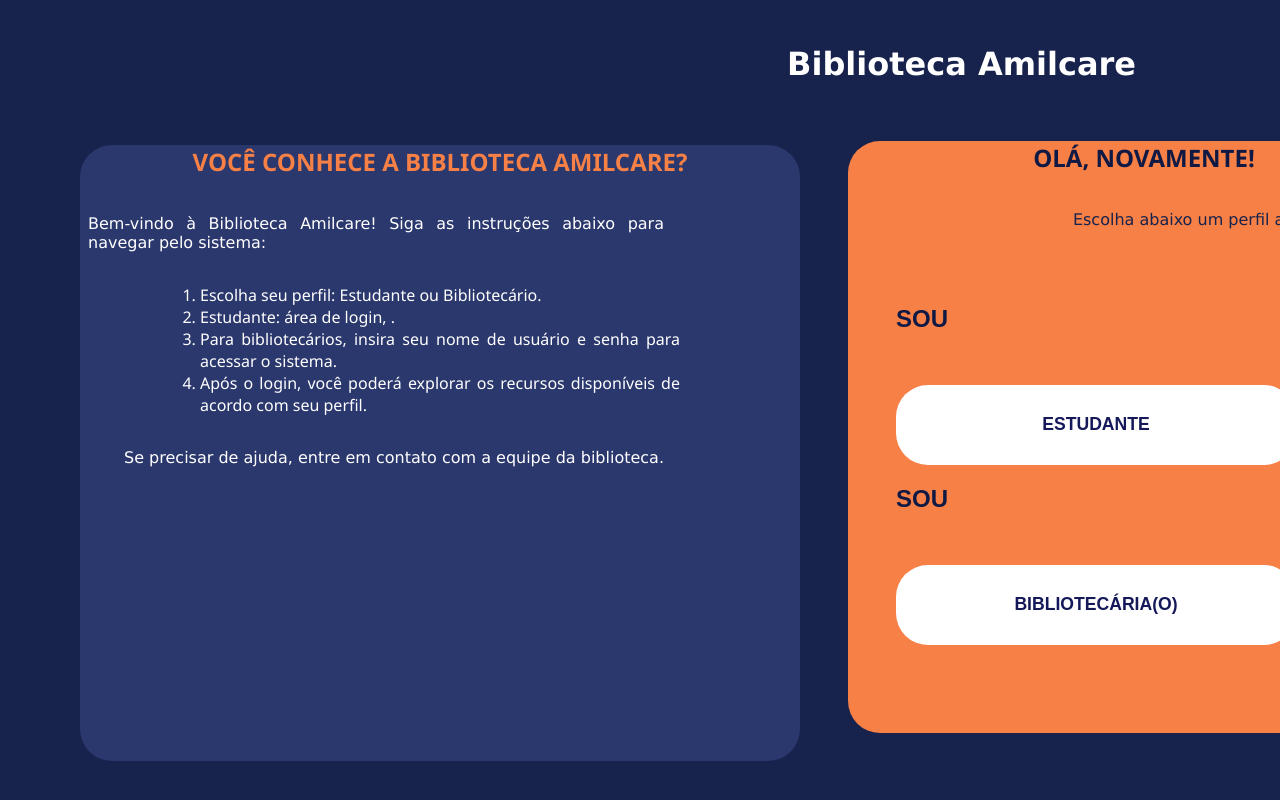
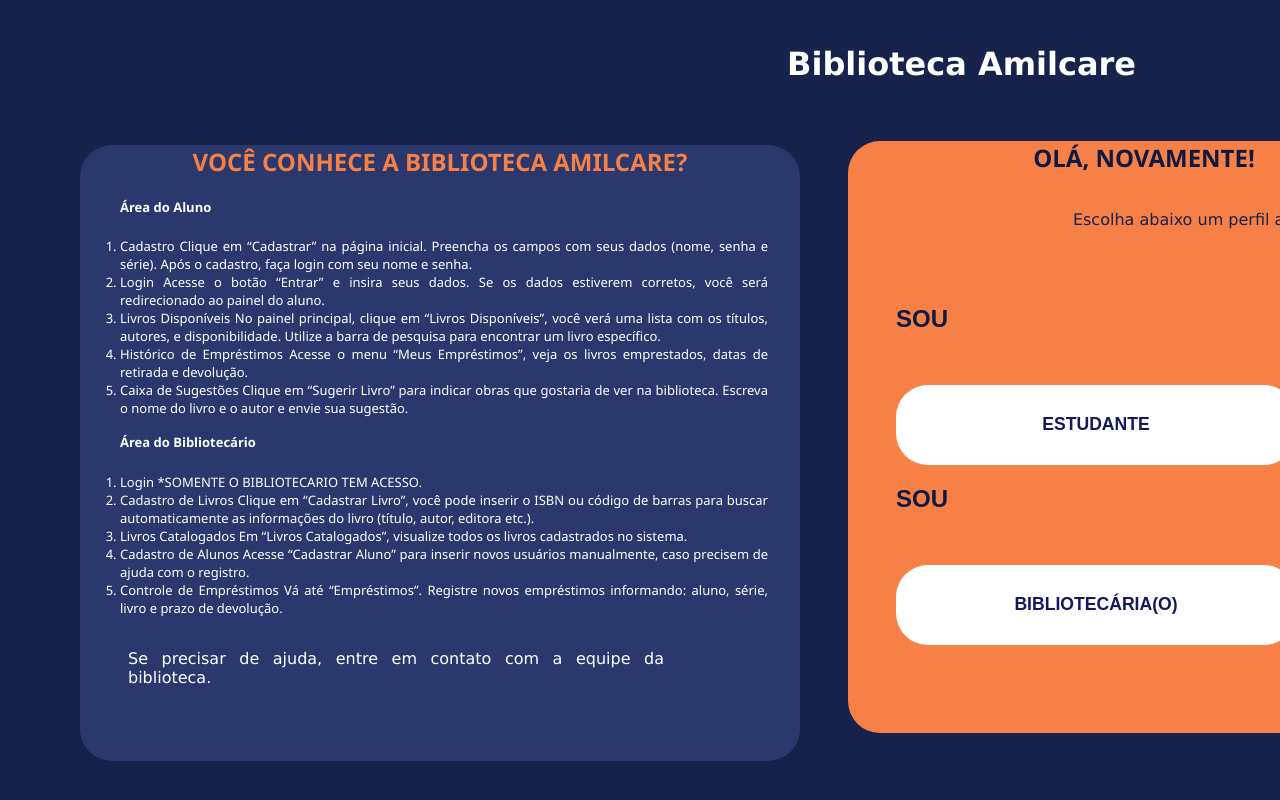
Before and after one commit to Majorsales08/Biblioteca, a plain HTML site: page index.html in a window 1280 px wide. Shown: the top 800 px of the page. Drawn offline with Linux system fonts and the light colour scheme.

Commit message:
ajuste p3
resposividade e designer

```diff
--- a/index.html
+++ b/index.html
@@ -9,26 +9,82 @@
 </head>
 
 <body>
-    <div class= "titulo">
+    <div class="titulo">
         <h1>Biblioteca Amilcare</h1>
     </div>
 
     <div id="manual">
         <h2>VOCÊ CONHECE A BIBLIOTECA AMILCARE?</h2>
-        <p>Bem-vindo à Biblioteca Amilcare! Siga as instruções abaixo para navegar pelo sistema:</p>
     <ol>
-            <li>Escolha seu perfil: Estudante ou Bibliotecário.</li>
-            <li>Estudante: área de login, .</li>
-            <li>Para bibliotecários, insira seu nome de usuário e senha para acessar o sistema.</li>
-            <li>Após o login, você poderá explorar os recursos disponíveis de acordo com seu perfil.</li>
+        <h5>
+            Área do Aluno
+        </h5>
+        <li>
+            Cadastro
+            Clique em “Cadastrar” na página inicial.
+            Preencha os campos com seus dados (nome, senha e série).
+            Após o cadastro, faça login com seu nome e senha.
+        </li>
+        <li>
+            Login
+            Acesse o botão “Entrar” e insira seus dados.
+            Se os dados estiverem corretos, você será redirecionado ao painel do aluno.
+        </li>
+        <li>
+            Livros Disponíveis
+
+            No painel principal, clique em “Livros Disponíveis”, você verá uma lista com os títulos, autores, e
+            disponibilidade.
+            Utilize a barra de pesquisa para encontrar um livro específico.
+        </li>
+        <li>
+            Histórico de Empréstimos
+            Acesse o menu “Meus Empréstimos”, veja os livros emprestados, datas de retirada e devolução.
+        </li>
+        <li>
+            Caixa de Sugestões
+            Clique em “Sugerir Livro” para indicar obras que gostaria de ver na biblioteca.
+            Escreva o nome do livro e o autor e envie sua sugestão.
+        </li>
     </ol>
+    <ol>
+        <h5>
+            Área do Bibliotecário
+        </h5>
+        <li>
+            Login
+            *SOMENTE O BIBLIOTECARIO TEM ACESSO.
+        </li>
+        <li>
+             Cadastro de Livros
+            Clique em “Cadastrar Livro”, você pode inserir o ISBN ou código de barras para buscar automaticamente as
+            informações do livro
+            (título, autor, editora etc.).
+        </li>
+        <li>
+             Livros Catalogados
+            Em “Livros Catalogados”, visualize todos os livros cadastrados no sistema.
+        </li>
+        <li>
+             Cadastro de Alunos
+            Acesse “Cadastrar Aluno” para inserir novos usuários manualmente, caso precisem de ajuda com o registro.
+        </li>
+        <li>
+             Controle de Empréstimos
+
+            Vá até “Empréstimos”.
+
+            Registre novos empréstimos informando: aluno, série, livro e prazo de devolução.
+        </li>
+
         <p>Se precisar de ajuda, entre em contato com a equipe da biblioteca.</p>
-
+    </ol>
     </div>
 
     <div id="areas_container">
         <h2>OLÁ, NOVAMENTE!</h2>
-            <p>Escolha abaixo um perfil acessar<p>
+        <p>Escolha abaixo um perfil acessar
+        <p>
         <nav>
             <h2>SOU</h2>
             <a href="#login-container">
@@ -36,7 +92,7 @@
                 <button onclick="mostrarLogin('aluno')"> ESTUDANTE</button>
             </a>
             <h2>SOU</h2>
-            <a href = '#login-bibliotecario'>
+            <a href='#login-bibliotecario'>
                 <button onclick="mostrarLogin('bibliotecario')">BIBLIOTECÁRIA(O)</button>
             </a>
 
@@ -46,7 +102,7 @@
 
 
     <main id="login-container">
-        <div id="login-aluno" class="login-estudante"  style="display: none;">
+        <div id="login-aluno" class="login-estudante" style="display: none;">
 
             <h3>ESTUDANTE</h3>
             <h4>Preencha seus dados abaixo para acessar o sistema</h4>
@@ -56,7 +112,8 @@
 
             <button onclick="loginAluno()">Entrar</button>
 
-                <h5>Não tem uma conta?<br> Cadastre-se agora <a href="#cadastro-aluno" onclick="mostrarCadastroAluno()">Cadastre-se</a></h5>
+            <h5>Não tem uma conta?<br> Cadastre-se agora <a href="#cadastro-aluno"
+                    onclick="mostrarCadastroAluno()">Cadastre-se</a></h5>
 
 
         </div>
--- a/styles.css
+++ b/styles.css
@@ -25,6 +25,8 @@ body {
     margin-left: 9vh;
 
 }
+
+
 #manual p{
     color:#ffffff;
     text-align: justify;
@@ -32,18 +34,22 @@ body {
     margin-right: 4vh;
 }
 
-#manual ol{
+#manual li{
     color:#ffffff;
     text-align: justify;
-    margin-left: 10vh;
-    margin-right: 15vh;
+    margin-right: 4vh;
+    font-size: small;
 }
 
 #manual h2{
     color:#f68046;
     text-align: center;
 }
-
+ #manual h5{
+    color:#ffffff;
+    text-align: left;
+    font-size: small;
+ }
 
 #areas_container {
     background-color: #f68046;
```
Lines whose indentation alone changed are shown as unchanged.
